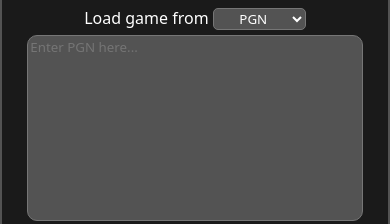
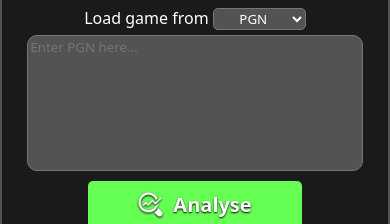
Before and after one commit to WintrCat/freechess, a website with bundled scripts: page src/public/pages/report/index.html in a window 390 px wide. Shown: the part 854-1078 px from the top of the page. Built offline with nearby package versions, Linux system fonts and the light colour scheme; files whose address does not match are found by name.

Commit message:
Fixed minor responsiveness bugs
Fixed some minor CSS bugs with the responsiveness of the toolbar and PGN input box. Tweaked the brilliant move algorithm to make it slightly more accurate.

```diff
--- a/src/lib/analysis.ts
+++ b/src/lib/analysis.ts
@@ -160,7 +160,7 @@ async function analyse(positions: EvaluatedPosition[]): Promise<Report> {
         if (position.classification == Classification.BEST) {
             // Test for brilliant move classification
             // Must be winning for the side that played the brilliancy
-            if (absoluteEvaluation > 0 && absoluteSecondEvaluation < 700) {
+            if (absoluteEvaluation >= 0 && absoluteSecondEvaluation < 700) {
                 let lastBoard = new Chess(lastPosition.fen);
                 let currentBoard = new Chess(position.fen);
                 if (lastBoard.isCheck()) continue;
--- a/src/public/pages/report/styles/index.css
+++ b/src/public/pages/report/styles/index.css
@@ -6,6 +6,12 @@ body {
 
 .white {
     color: white;
+}
+
+@media (max-width: 999px) {
+    #review-panel {
+        grid-template-rows: 88% 12%;
+    }
 }
 
 @media (max-width: 1264px) {
--- a/src/public/pages/report/styles/reviewpanel.css
+++ b/src/public/pages/report/styles/reviewpanel.css
@@ -57,6 +57,7 @@
 */
 #pgn {
     width: 90%;
+    height: 130px;
     resize: none;
 
     border-radius: 10px;
```
